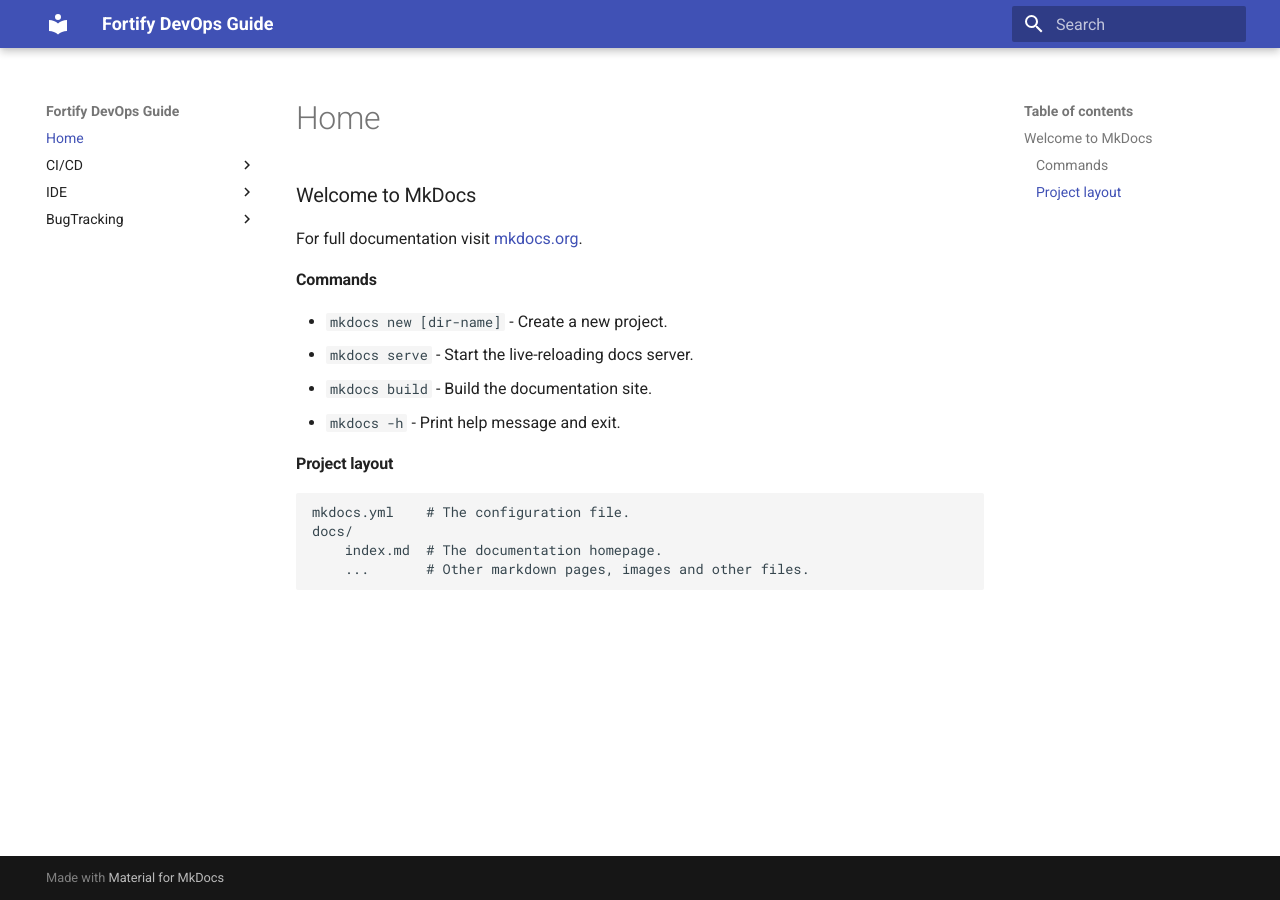
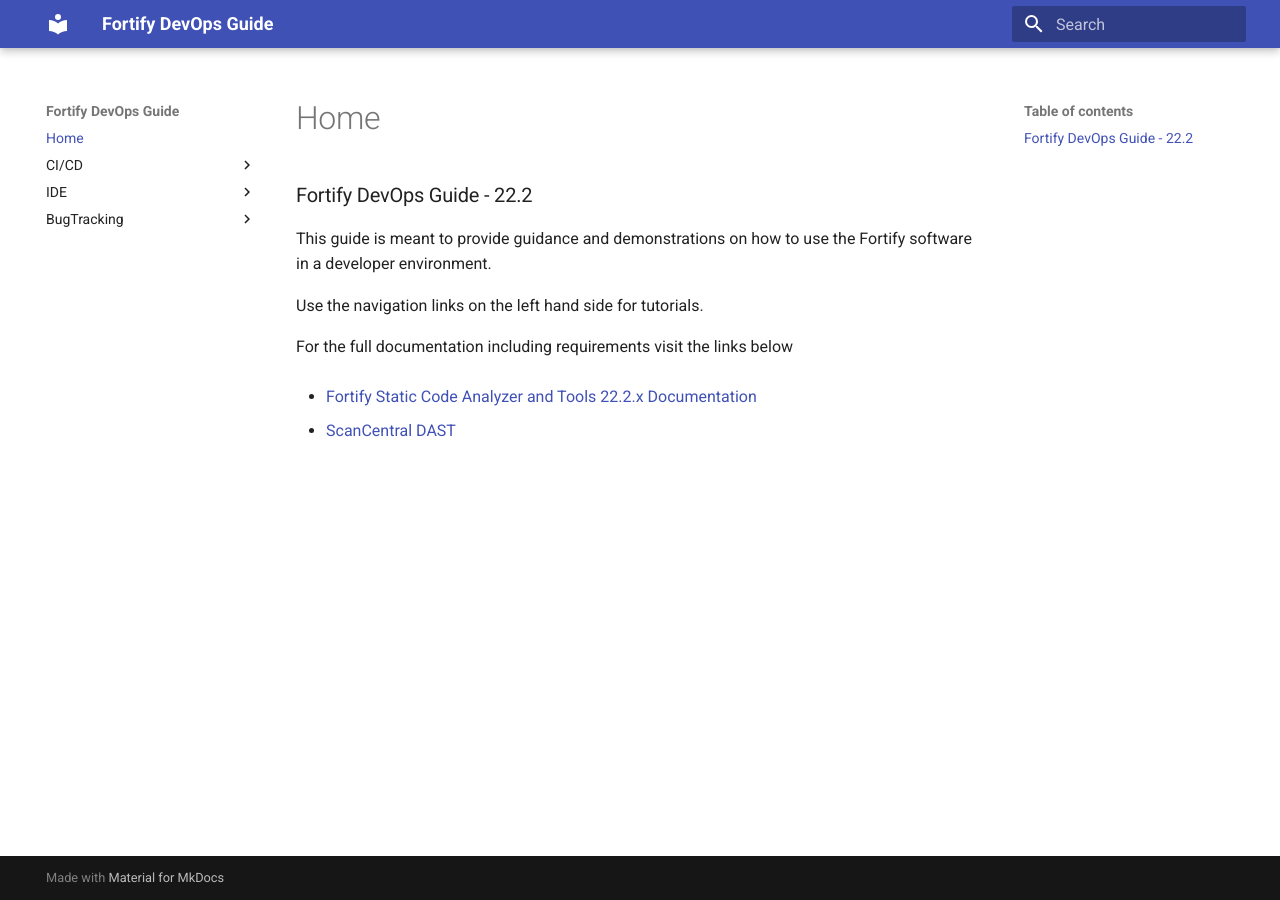
Before and after one commit to devsec-guides/fortify_dev_guide, an MkDocs documentation site: the page built from docs/index.md, in a window 1280 px wide. Built offline with MkDocs 1.6.1 and Material for MkDocs 9.7.7, drawn with Linux system fonts in a browser that asks for light colours.

Commit message:
added some outlines

```diff
--- a/docs/index.md
+++ b/docs/index.md
@@ -1,17 +1,11 @@
-# Welcome to MkDocs
+# Fortify DevOps Guide - 22.2
 
-For full documentation visit [mkdocs.org](https://www.mkdocs.org).
+This guide is meant to provide guidance and demonstrations on how to use the Fortify software in a developer environment.
 
-## Commands
+Use the navigation links on the left hand side for tutorials.
 
-* `mkdocs new [dir-name]` - Create a new project.
-* `mkdocs serve` - Start the live-reloading docs server.
-* `mkdocs build` - Build the documentation site.
-* `mkdocs -h` - Print help message and exit.
+For the full documentation including requirements visit the links below
 
-## Project layout
+- [Fortify Static Code Analyzer and Tools 22.2.x Documentation](https://www.microfocus.com/documentation/fortify-static-code-analyzer-and-tools/)
 
-    mkdocs.yml    # The configuration file.
-    docs/
-        index.md  # The documentation homepage.
-        ...       # Other markdown pages, images and other files.
+- [ScanCentral DAST](https://www.microfocus.com/documentation/fortify-ScanCentral-DAST/)
--- a/mkdocs.yml
+++ b/mkdocs.yml
@@ -8,7 +8,7 @@
 
   - IDE:
     - IntelliJ: 'integrations/ide/intellij.md'
-    - Visual Studio: 'integrations/ide/vscode.md'
+    - Visual Studio Code: 'integrations/ide/vscode.md'
 
   - BugTracking:
     - Azure Devops: 'integrations/bugtracking/ado.md'
```
Also changed, not shown: docs/integrations/ide/intellij.md (+25 -0 lines), docs/integrations/ide/vscode.md (+22 -0 lines).
